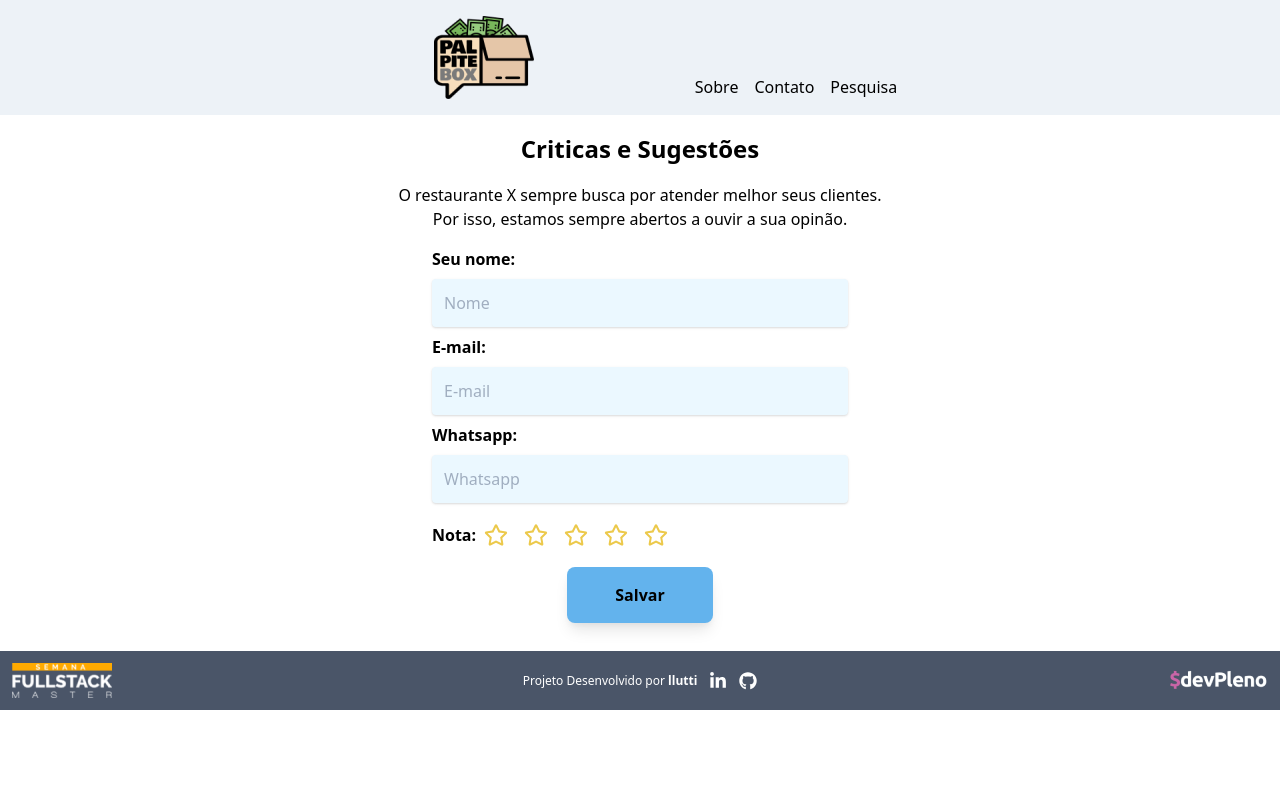
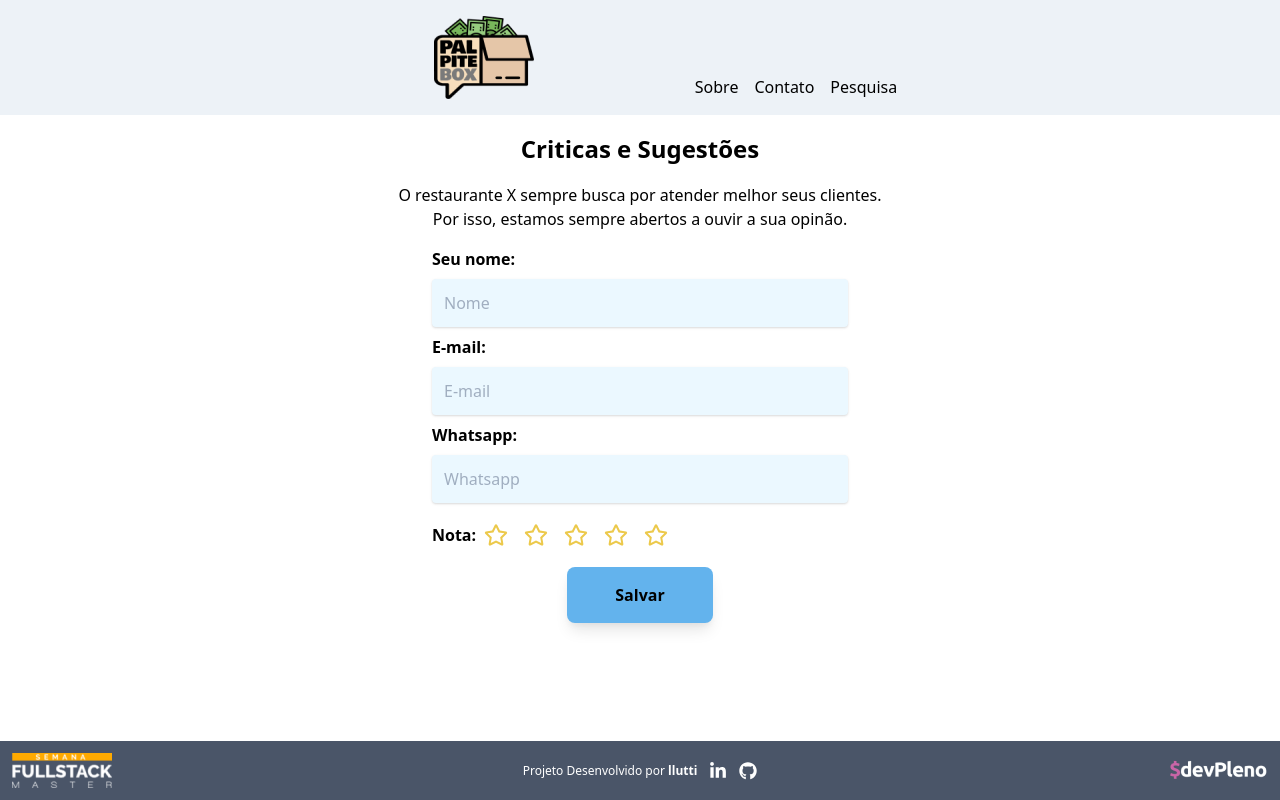
Before and after one commit to llutti/palpitebox, a Next.js app: page /pesquisa in a window 1280 px wide. Built offline with nearby package versions, Linux system fonts and the light colour scheme.

Commit message:
Fixed Bottom page for large screens

```diff
--- a/components/Footer/index.js
+++ b/components/Footer/index.js
@@ -4,7 +4,7 @@ import { FaLinkedinIn, FaGithub } from 'react-icons/fa';
 const Footer = () =>
 {
   return (
-    <div className='bg-gray-700 p-2'>
+    <div className='lg:fixed lg:bottom-0 w-full bg-gray-700 p-2'>
       <div className='container flex flex-col md:flex-row items-center justify-between mx-auto text-white text-xs'>
         <img className='inline p-1' src='/logo_semana_fsm.png' alt='PalpiteBox' />
         <div className='flex flex-row items-center'>
```
